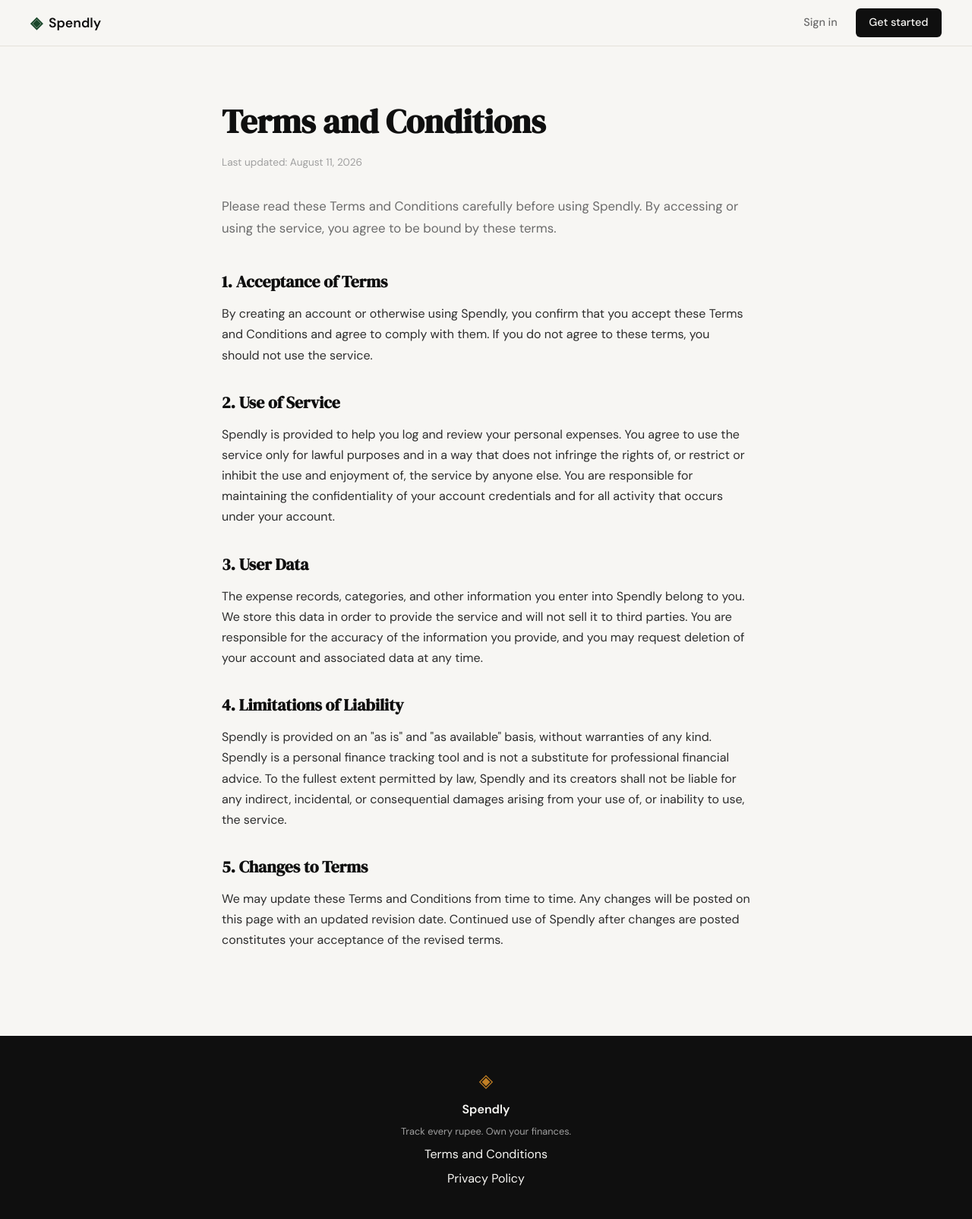
After one commit to techwithans/Spendly, a Flask app: page /terms in a window 1280 px wide. The commit adds this page. Shown: the whole page at 76% size. Run offline with Flask 3, Linux system fonts and the light colour scheme.

Commit message:
add terms and conditions page

```diff
--- a/app.py
+++ b/app.py
@@ -20,6 +20,11 @@ def register():
 @app.route("/login")
 def login():
     return render_template("login.html")
+
+
+@app.route("/terms")
+def terms():
+    return render_template("terms.html")
 
 
 # ------------------------------------------------------------------ #
--- a/static/css/style.css
+++ b/static/css/style.css
@@ -478,6 +478,52 @@ a { color: inherit; text-decoration: none; }
 .auth-switch a:hover { text-decoration: underline; }
 
 /* ------------------------------------------------------------------ */
+/* Legal pages                                                         */
+/* ------------------------------------------------------------------ */
+
+.legal {
+    padding: 4rem 2rem 5rem;
+    max-width: 760px;
+    margin: 0 auto;
+}
+
+.legal-title {
+    font-family: var(--font-display);
+    font-size: clamp(2rem, 4vw, 2.75rem);
+    color: var(--ink);
+    margin-bottom: 0.5rem;
+}
+
+.legal-updated {
+    font-size: 0.85rem;
+    color: var(--ink-faint);
+    margin-bottom: 2rem;
+}
+
+.legal-intro {
+    font-size: 1.05rem;
+    color: var(--ink-muted);
+    line-height: 1.7;
+    margin-bottom: 2.5rem;
+}
+
+.legal-section {
+    margin-bottom: 2rem;
+}
+
+.legal-section h2 {
+    font-family: var(--font-display);
+    font-size: 1.35rem;
+    color: var(--ink);
+    margin-bottom: 0.65rem;
+}
+
+.legal-section p {
+    color: var(--ink-soft);
+    line-height: 1.7;
+}
+
+/* ------------------------------------------------------------------ */
 /* Footer                                                              */
 /* ------------------------------------------------------------------ */
 
--- a/templates/base.html
+++ b/templates/base.html
@@ -34,7 +34,7 @@
             <span class="brand-icon">◈</span>
             <span class="footer-name">Spendly</span>
             <p class="footer-copy">Track every rupee. Own your finances.</p>
-            <a href="#">Terms and Conditions</a>
+            <a href="{{ url_for('terms') }}">Terms and Conditions</a>
             <a href="#">Privacy Policy</a>
         </div>
     </footer>
--- /dev/null
+++ b/templates/terms.html
@@ -0,0 +1,70 @@
+{% extends "base.html" %}
+
+{% block title %}Terms and Conditions — Spendly{% endblock %}
+
+{% block content %}
+
+<section class="legal">
+    <div class="legal-inner">
+        <h1 class="legal-title">Terms and Conditions</h1>
+        <p class="legal-updated">Last updated: August 11, 2026</p>
+
+        <p class="legal-intro">
+            Please read these Terms and Conditions carefully before using Spendly.
+            By accessing or using the service, you agree to be bound by these terms.
+        </p>
+
+        <div class="legal-section">
+            <h2>1. Acceptance of Terms</h2>
+            <p>
+                By creating an account or otherwise using Spendly, you confirm that you accept
+                these Terms and Conditions and agree to comply with them. If you do not agree
+                to these terms, you should not use the service.
+            </p>
+        </div>
+
+        <div class="legal-section">
+            <h2>2. Use of Service</h2>
+            <p>
+                Spendly is provided to help you log and review your personal expenses. You agree
+                to use the service only for lawful purposes and in a way that does not infringe
+                the rights of, or restrict or inhibit the use and enjoyment of, the service by
+                anyone else. You are responsible for maintaining the confidentiality of your
+                account credentials and for all activity that occurs under your account.
+            </p>
+        </div>
+
+        <div class="legal-section">
+            <h2>3. User Data</h2>
+            <p>
+                The expense records, categories, and other information you enter into Spendly
+                belong to you. We store this data in order to provide the service and will not
+                sell it to third parties. You are responsible for the accuracy of the information
+                you provide, and you may request deletion of your account and associated data
+                at any time.
+            </p>
+        </div>
+
+        <div class="legal-section">
+            <h2>4. Limitations of Liability</h2>
+            <p>
+                Spendly is provided on an "as is" and "as available" basis, without warranties of
+                any kind. Spendly is a personal finance tracking tool and is not a substitute for
+                professional financial advice. To the fullest extent permitted by law, Spendly and
+                its creators shall not be liable for any indirect, incidental, or consequential
+                damages arising from your use of, or inability to use, the service.
+            </p>
+        </div>
+
+        <div class="legal-section">
+            <h2>5. Changes to Terms</h2>
+            <p>
+                We may update these Terms and Conditions from time to time. Any changes will be
+                posted on this page with an updated revision date. Continued use of Spendly after
+                changes are posted constitutes your acceptance of the revised terms.
+            </p>
+        </div>
+    </div>
+</section>
+
+{% endblock %}
```
